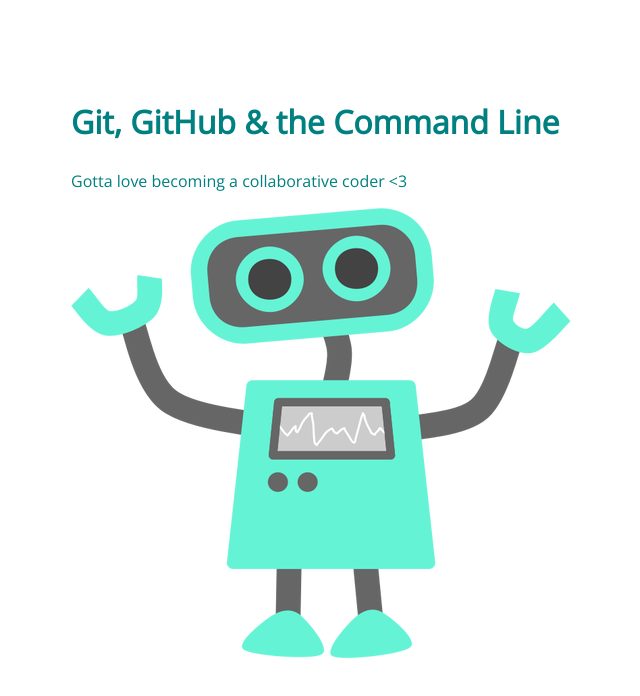
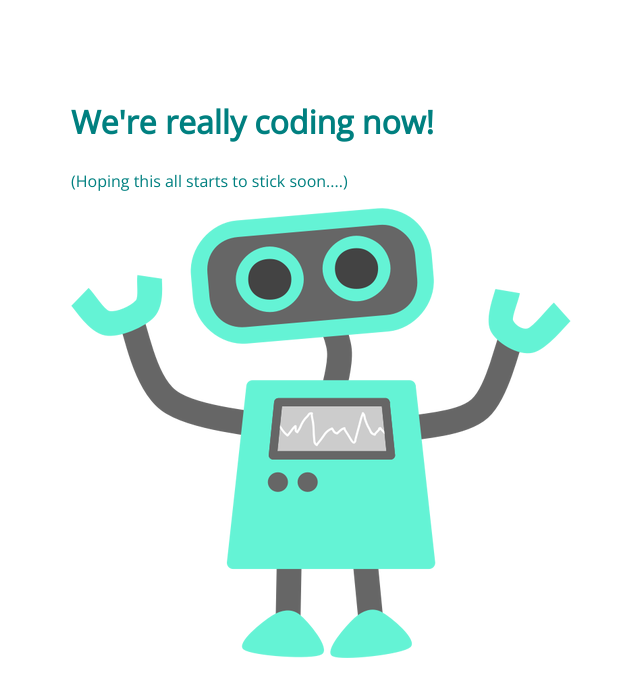
Before and after one commit to LolaTaylor1/105-project, a plain HTML site: page index.html in a window 1280 px wide. Shown: the whole page, without its empty margins (169-809 px from the left). Drawn offline with nearby package versions, Linux system fonts and the light colour scheme.

Commit message:
added debug log and changes h1 and p text

```diff
--- a/index.html
+++ b/index.html
@@ -8,8 +8,8 @@
 </head>
 <body>
 	<section>
-		<h1>Git, GitHub & the Command Line</h1>
-		<p>Gotta love becoming a collaborative coder <3</p>
+		<h1>We're really coding now!</h1>
+		<p>(Hoping this all starts to stick soon....)</p>
 		<img src="img/happy-blue-robot.png">
 	</section>
 </body>
```
Also changed, not shown: 1 other file.
